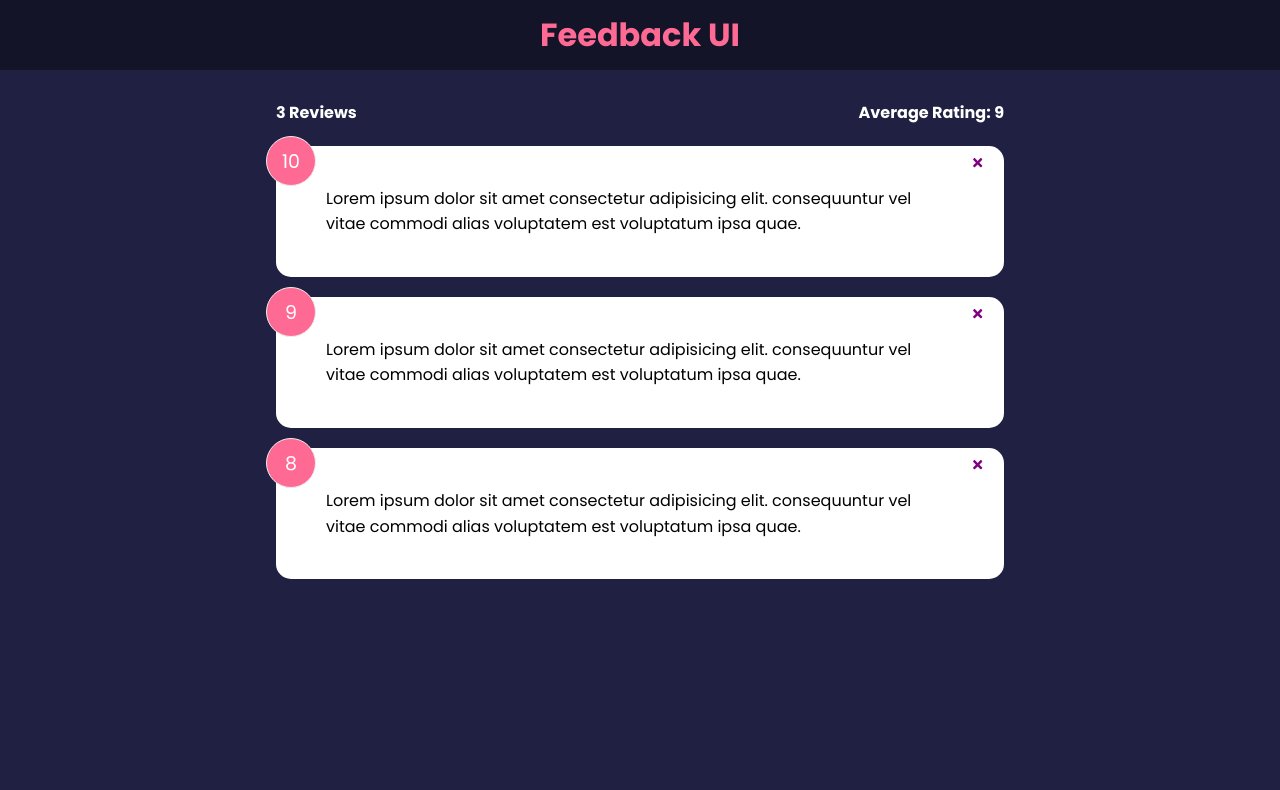
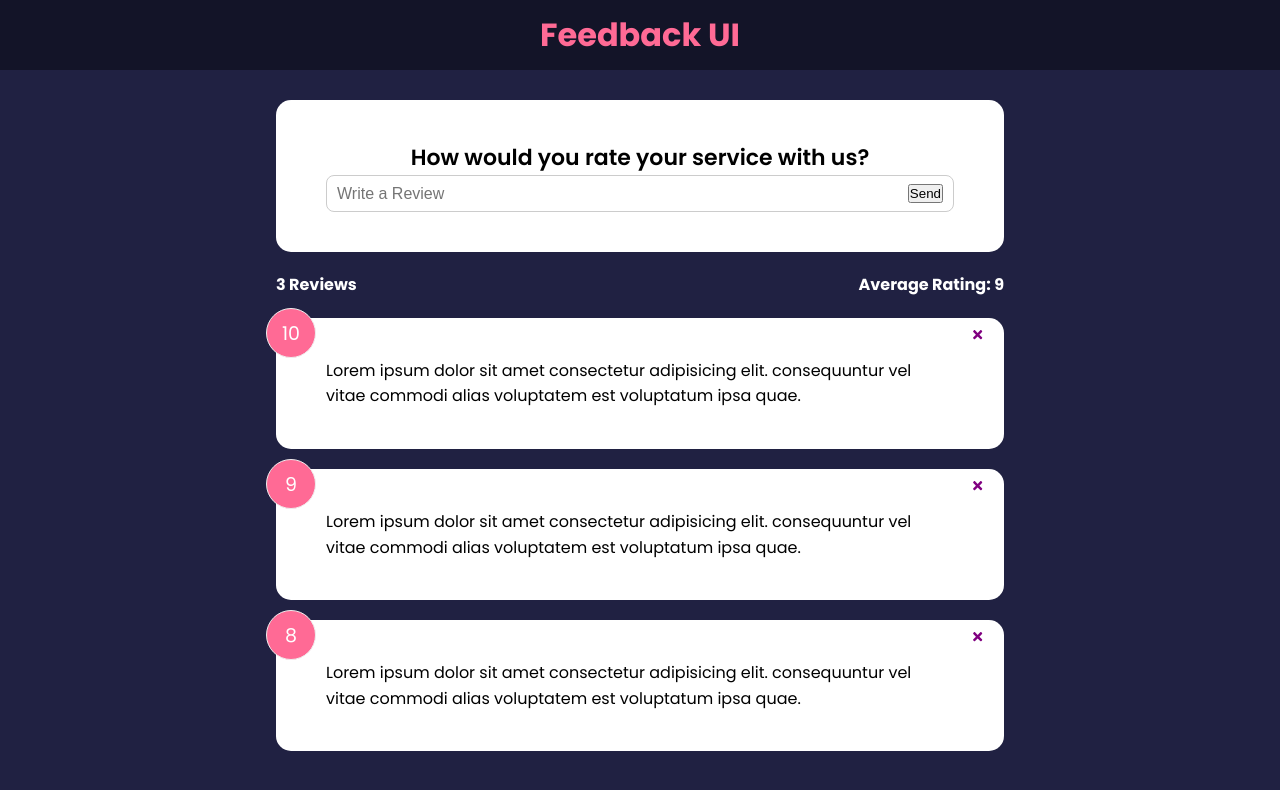
Before and after one commit to Namburisaivarma/Feedback-UI, a React (Create React App) app: page / in a window 1280 px wide. Shown: the top 790 px of the page. Built offline with nearby package versions, Linux system fonts and the light colour scheme.

Commit message:
created a feedbackform component

```diff
--- a/src/App.js
+++ b/src/App.js
@@ -3,6 +3,7 @@
 import FeedbackData from './data/FeedbackData';
 import FeedbackList from './components/FeedbackList';
 import FeedbackStats from './components/FeedbackStats';
+import FeedbackForm from './components/FeedbackForm';
 
 function App() {
   const [feedback, setFeedback] = useState(FeedbackData);
@@ -16,6 +17,7 @@
     <>
       <Header />
       <div className="container">
+        <FeedbackForm />
         <FeedbackStats feedback={feedback} />
         <FeedbackList feedback={feedback} handleDelete={deleteFeedback} />
       </div>
--- /dev/null
+++ b/src/components/FeedbackForm.jsx
@@ -0,0 +1,29 @@
+import Card from './shared/Card';
+import { useState } from 'react';
+
+function FeedbackForm() {
+  const [text, setText] = useState('');
+
+  const handleTextChange = (e) => {
+    setText(e.target.value);
+  };
+  return (
+    <Card>
+      <form>
+        <h2>How would you rate your service with us?</h2>
+        {/* { Rating Select} */}
+        <div className="input-group">
+          <input
+            onChange={handleTextChange}
+            type="text"
+            placeholder="Write a Review"
+            value={text}
+          />
+          <button type="submit">Send</button>
+        </div>
+      </form>
+    </Card>
+  );
+}
+
+export default FeedbackForm;
```
